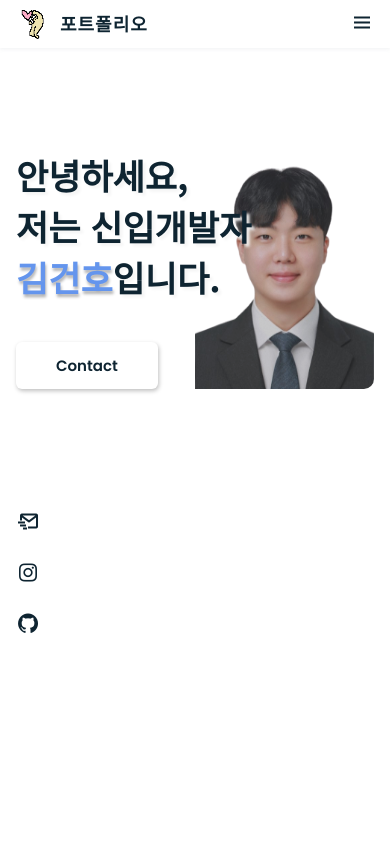
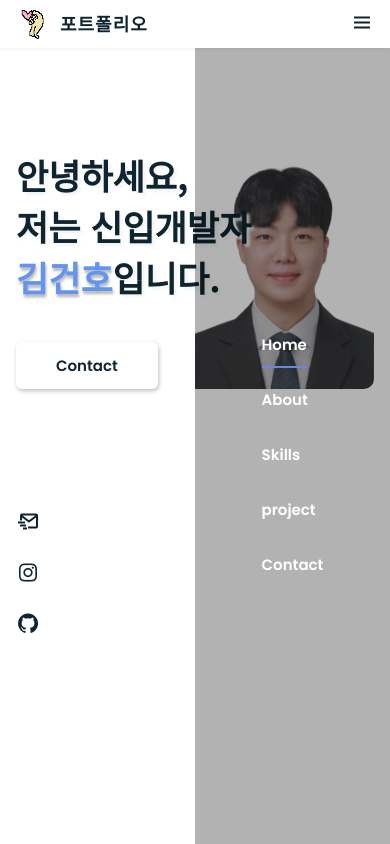
Before and after one commit to llvovll89/portfolio-main, a plain HTML site: page index.html in a window 390 px wide. Both pictures are taken after a click on the element 362 px from the left and 24 px from the top of the page. Shown: the top 844 px of the page. Drawn offline with nearby package versions, Linux system fonts and the light colour scheme; a script that the page names is missing; a web font is replaced by a local one.

Commit message:
Update style.css

```diff
--- a/assets/css/style.css
+++ b/assets/css/style.css
@@ -174,7 +174,8 @@ img {
 
 .nav__link:hover {
   position: relative;
-  text-shadow: 2px 2px 5px grey;
+  text-shadow: 1px 2px 4px rgba(0, 0, 0, .25);
+  transition: .5s all;
 }
 
 .nav__link:hover::after {
@@ -225,7 +226,7 @@ img {
 }
 
 /*=== Show menu ===*/
-.show {
+.nav__menu.show {
   right: 0;
 }
 
@@ -736,7 +737,16 @@ color: cornflowerblue;
     height: 100%;
     padding: 6rem;
     background-color: rgba(0, 0, 0, 0.3);
-    transition: .7s ease;
+    transition: .8s ease;
+    display: flex;
+    justify-content: center;
+    align-items: center;
+  }
+  .nav__menu.show {
+    right: 0%;
+  }
+  .nav__link:hover {
+    opacity: 1;
   }
 
   .work__container {
```
